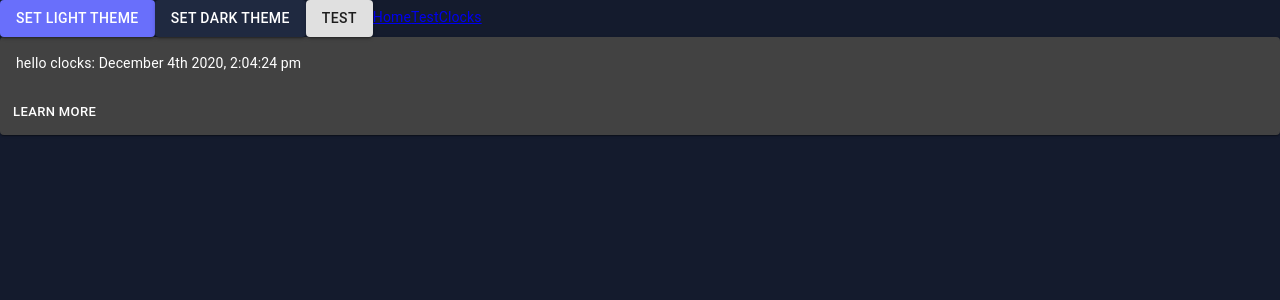
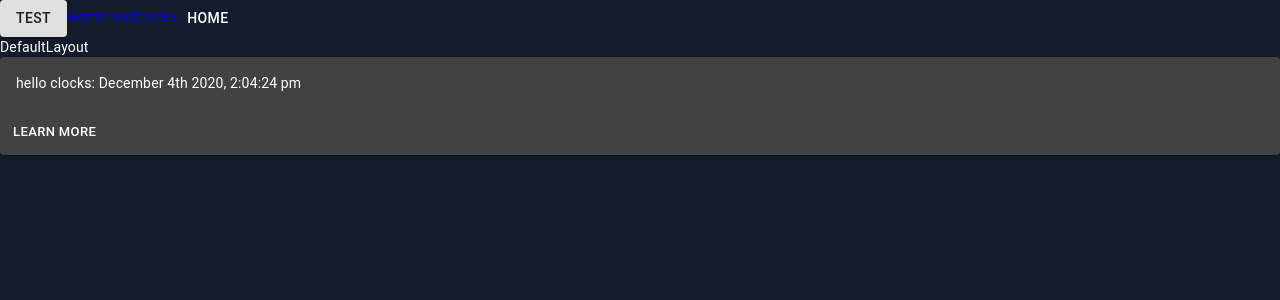
Before and after one commit to kkan0615/react_typescipt_template, a React app: page /Clocks in a window 1280 px wide. Shown: the top 300 px of the page. Built offline with nearby package versions, Linux system fonts and the light colour scheme; the HTML template or start-up script is replaced by a standard one.

Commit message:
Feat: add scss loader

```diff
--- a/src/App.tsx
+++ b/src/App.tsx
@@ -1,16 +1,14 @@
-import React, { useContext, useEffect } from 'react'
+import React from 'react'
 import {
   BrowserRouter, Route, Link, Switch,
 } from 'react-router-dom'
 import { Button, makeStyles } from '@material-ui/core'
-import { ThemeContext } from './themes/ThemeProvider'
+import DefaultLayout from './layouts/default'
 import Test from './pages/Test/index'
 import Clocks from './pages/Clocks/index'
+import Home from './pages/Home'
 
 const App: React.FC = () => {
-  // Get the setter function from context
-  const setThemeName = useContext(ThemeContext)
-
   const useStyles = makeStyles(theme => ({
     root: {
       background: theme.palette.background.default,
@@ -24,30 +22,27 @@ const App: React.FC = () => {
       <div className={classes.root}>
         <Button
           variant="contained"
-          color="primary"
-          onClick={() => setThemeName('lightTheme')}
-        >
-          Set Light Theme
-        </Button>
-        <Button
-          variant="contained"
-          color="secondary"
-          onClick={() => setThemeName('darkTheme')}
-        >
-          Set Dark Theme
-        </Button>
-
-        <Button
-          variant="contained"
         >
           test
         </Button>
         <Link to="/">Home</Link>
         <Link to="/Test">Test</Link>
         <Link to="/Clocks">Clocks</Link>
+        <Link to="/Home">
+          <Button>
+            Home
+          </Button>
+        </Link>
         <Switch>
+          <Route path="/Home" component={Home} />
           <Route path="/Test" component={Test} />
-          <Route path="/Clocks" component={Clocks} />
+          <Route path={['/Clocks']}>
+            <DefaultLayout>
+              <Switch>
+                <Route path="/Clocks" component={Clocks} />
+              </Switch>
+            </DefaultLayout>
+          </Route>
         </Switch>
       </div>
     </BrowserRouter>
--- /dev/null
+++ b/src/layouts/default.tsx
@@ -0,0 +1,13 @@
+import React from 'react'
+
+const DefaultLayout: React.FC = props => {
+  const { children } = props
+  return (
+    <div>
+      DefaultLayout
+      {children}
+    </div>
+  )
+}
+
+export default DefaultLayout
--- a/src/pages/Home/index.tsx
+++ b/src/pages/Home/index.tsx
@@ -1,20 +1,14 @@
 import React, { useContext } from 'react'
-import { Button, makeStyles } from '@material-ui/core'
+import { Button } from '@material-ui/core'
+import './style/index.scss'
 import { ThemeContext } from '../../themes/ThemeProvider'
 
 const Home: React.FC = () => {
   const setThemeName = useContext(ThemeContext)
 
-  const useStyles = makeStyles(theme => ({
-    root: {
-      background: theme.palette.background.default,
-    },
-  }))
-
-  const classes = useStyles()
-
   return (
-    <div className={classes.root}>
+    <div className="home">
+      <div className="rotate" />
       <Button
         variant="contained"
         color="primary"
--- /dev/null
+++ b/src/pages/Home/style/index.scss
@@ -0,0 +1,27 @@
+.home {
+  .rotate {
+    margin: 40px;
+    width: 90px;
+    height: 90px;
+    background-color: #cc2a41;
+
+    &:hover {
+      animation: shake 2s ease-in-out;
+    }
+  }
+
+  @keyframes shake {
+    0%,
+    100% {
+      transform: rotate(0)
+    }
+    20%,
+    60% {
+      transform: rotate(90deg)
+    }
+    40%,
+    80% {
+      transform: rotate(0deg)
+    }
+  }
+}
--- a/tsconfig.json
+++ b/tsconfig.json
@@ -11,7 +11,11 @@
     "resolveJsonModule": true,
     "isolatedModules": true,
     "noEmit": true,
-    "jsx": "react"
+    "jsx": "react",
+    "baseUrl": ".",
+    "paths": {
+      "@/*": ["src/*"]
+    }
   },
   "include": [
     "**/src/**/*.ts",
--- a/webpack.config.ts
+++ b/webpack.config.ts
@@ -20,9 +20,26 @@ const config: webpack.Configuration = {
           },
         },
       },
+      // {
+      //   test: /\.tsx?$/,
+      //   use: 'ts-loader',
+      //   exclude: /node_modules/,
+      // },
+      {
+        test: /\.scss$/,
+        use: [
+          'style-loader', // creates style nodes from JS strings
+          'css-loader', // translates CSS into CommonJS
+          'sass-loader', // compiles Sass to CSS, using Node Sass by default
+        ],
+        exclude: /node_modules/,
+      },
     ],
   },
   resolve: {
+    alias: {
+      '@': 'src/',
+    },
     extensions: ['.tsx', '.ts', '.js'],
   },
   output: {
@@ -30,6 +47,7 @@ const config: webpack.Configuration = {
     filename: 'bundle.js',
   },
   devServer: {
+    historyApiFallback: true,
     contentBase: path.join(__dirname, 'build'),
     compress: true,
     port: 8080,
```
Also changed, not shown: package.json (+7 -2 lines), .eslintrc.js, src/styles/index.scss (added), 2 other files (tests, documents, lock files or other folders).
